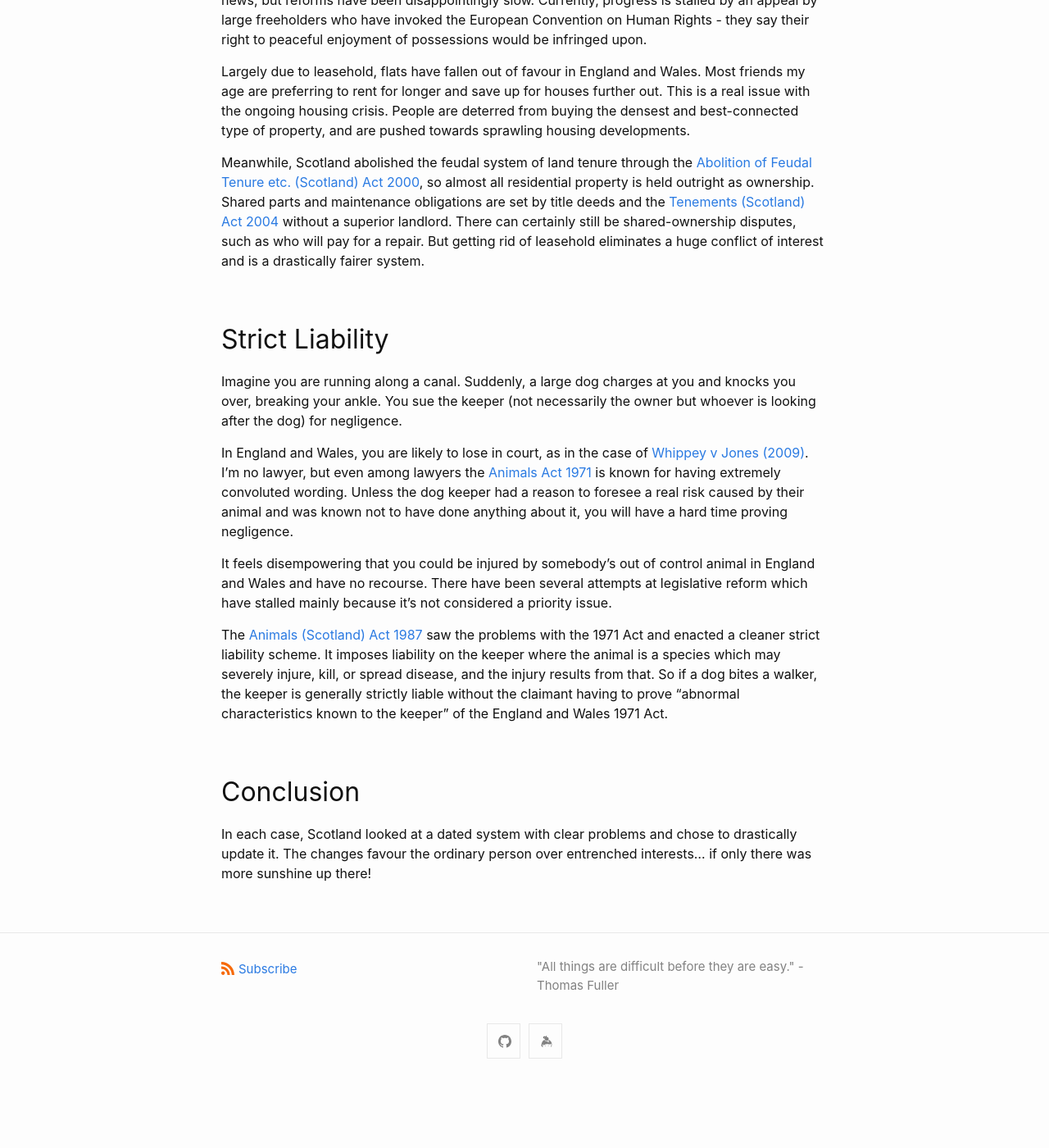
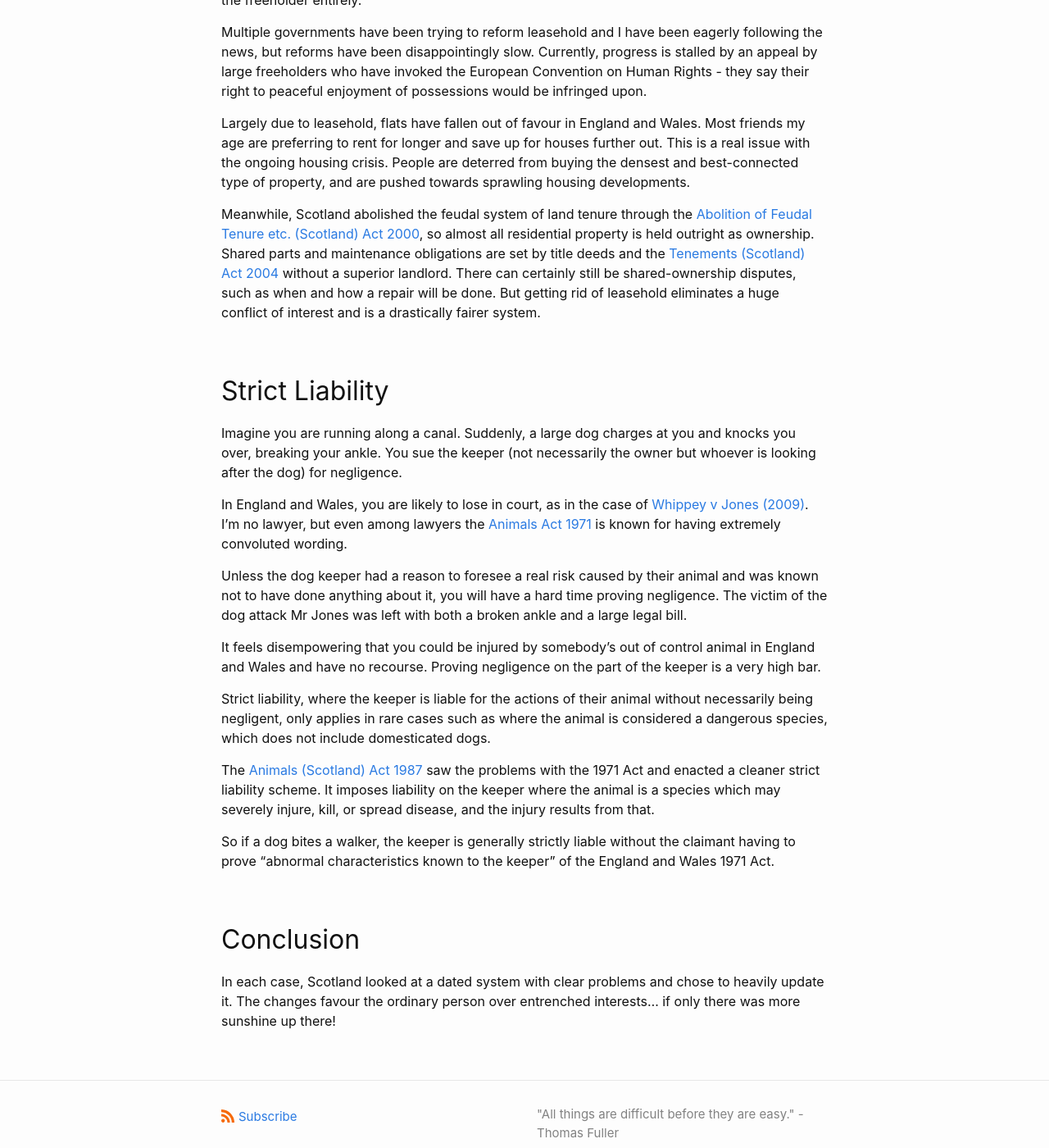
Before and after one commit to hyperreality/hyperreality.github.com, a Jekyll site: the page built from _posts/2026-08-09-scots-law.md, in a window 1280 px wide and 1400 px high, scrolled down 1433 px. Shown: the whole window at 82% size. Built offline with Jekyll 4.4.1, drawn with Linux system fonts in a browser that asks for light colours; before the commit the page ends 2759 px from its top, so only the background shows below that; some of the changed text lies outside the part shown.

```diff
--- a/_posts/2026-08-09-scots-law.md
+++ b/_posts/2026-08-09-scots-law.md
@@ -15,7 +15,9 @@
 
 The [Countryside and Rights of Way Act 2000](https://en.wikipedia.org/wiki/Countryside_and_Rights_of_Way_Act_2000) was the last major expansion of public access rights in England and Wales. It granted access on foot only to specific categories of land (mountain, moor, heath, and registered common land) that make up about 8% of the country.
 
-Contrast the situation in Scotland, which has a broad right to roam. The [Land Reform (Scotland) Act 2003](https://en.wikipedia.org/wiki/Land_Reform_(Scotland)_Act_2003) created a right of responsible access to almost all land. Essentially it defines the few places where you can't go, rather than a few places where you can. The act includes cyclists and horse riders, who are limited to bridleways in England and Wales, and [wild camping](https://en.wikipedia.org/wiki/Wild_camping) is also permitted in Scotland.
+Contrast the situation in Scotland, which has a broad right to roam. The [Land Reform (Scotland) Act 2003](https://en.wikipedia.org/wiki/Land_Reform_(Scotland)_Act_2003) created a right of responsible access to most land. Essentially it defines the few places where you can't go (e.g. private gardens, crop fields, schools), rather than the few places where you can.
+
+The Scottish act includes cyclists and horse riders, who are mainly limited to bridleways in England and Wales which make up just 22% of the rights of way network. [Wild camping](https://en.wikipedia.org/wiki/Wild_camping) is also permitted in Scotland.
 
 The core duty is mutual "responsible" conduct governed by the Scottish Outdoor Access Code. While this can lead to landowner disputes, I see the Scottish model as a far better balance between public enjoyment and landowners' interests.
 
@@ -31,18 +33,24 @@
 
 Largely due to leasehold, flats have fallen out of favour in England and Wales. Most friends my age are preferring to rent for longer and save up for houses further out. This is a real issue with the ongoing housing crisis. People are deterred from buying the densest and best-connected type of property, and are pushed towards sprawling housing developments.
 
-Meanwhile, Scotland abolished the feudal system of land tenure through the [Abolition of Feudal Tenure etc. (Scotland) Act 2000](https://en.wikipedia.org/wiki/Abolition_of_Feudal_Tenure_etc._(Scotland)_Act_2000), so almost all residential property is held outright as ownership. Shared parts and maintenance obligations are set by title deeds and the [Tenements (Scotland) Act 2004](https://en.wikipedia.org/wiki/Tenements_(Scotland)_Act_2004) without a superior landlord. There can certainly still be shared-ownership disputes, such as who will pay for a repair. But getting rid of leasehold eliminates a huge conflict of interest and is a drastically fairer system.
+Meanwhile, Scotland abolished the feudal system of land tenure through the [Abolition of Feudal Tenure etc. (Scotland) Act 2000](https://en.wikipedia.org/wiki/Abolition_of_Feudal_Tenure_etc._(Scotland)_Act_2000), so almost all residential property is held outright as ownership. Shared parts and maintenance obligations are set by title deeds and the [Tenements (Scotland) Act 2004](https://en.wikipedia.org/wiki/Tenements_(Scotland)_Act_2004) without a superior landlord. There can certainly still be shared-ownership disputes, such as when and how a repair will be done. But getting rid of leasehold eliminates a huge conflict of interest and is a drastically fairer system.
 
 ## Strict Liability
 
 Imagine you are running along a canal. Suddenly, a large dog charges at you and knocks you over, breaking your ankle. You sue the keeper (not necessarily the owner but whoever is looking after the dog) for negligence.
 
-In England and Wales, you are likely to lose in court, as in the case of [Whippey v Jones (2009)](https://www.sleeblackwell.co.uk/legal-articles/when-good-dogs-go-bad). I'm no lawyer, but even among lawyers the [Animals Act 1971](https://en.wikipedia.org/wiki/Animals_Act_1971) is known for having extremely convoluted wording. Unless the dog keeper had a reason to foresee a real risk caused by their animal and was known not to have done anything about it, you will have a hard time proving negligence.
+In England and Wales, you are likely to lose in court, as in the case of [Whippey v Jones (2009)](https://www.sleeblackwell.co.uk/legal-articles/when-good-dogs-go-bad). I'm no lawyer, but even among lawyers the [Animals Act 1971](https://en.wikipedia.org/wiki/Animals_Act_1971) is known for having extremely convoluted wording.
 
-It feels disempowering that you could be injured by somebody's out of control animal in England and Wales and have no recourse. There have been several attempts at legislative reform which have stalled mainly because it's not considered a priority issue.
+Unless the dog keeper had a reason to foresee a real risk caused by their animal and was known not to have done anything about it, you will have a hard time proving negligence. The victim of the dog attack Mr Jones was left with both a broken ankle and a large legal bill.
 
-The [Animals (Scotland) Act 1987](https://shepwedd.com/knowledge/civil-liability-animals/) saw the problems with the 1971 Act and enacted a cleaner strict liability scheme. It imposes liability on the keeper where the animal is a species which may severely injure, kill, or spread disease, and the injury results from that. So if a dog bites a walker, the keeper is generally strictly liable without the claimant having to prove "abnormal characteristics known to the keeper" of the England and Wales 1971 Act.
+It feels disempowering that you could be injured by somebody's out of control animal in England and Wales and have no recourse. Proving negligence on the part of the keeper is a very high bar.
+
+Strict liability, where the keeper is liable for the actions of their animal without necessarily being negligent, only applies in rare cases such as where the animal is considered a dangerous species, which does not include domesticated dogs.
+
+The [Animals (Scotland) Act 1987](https://shepwedd.com/knowledge/civil-liability-animals/) saw the problems with the 1971 Act and enacted a cleaner strict liability scheme. It imposes liability on the keeper where the animal is a species which may severely injure, kill, or spread disease, and the injury results from that.
+
+So if a dog bites a walker, the keeper is generally strictly liable without the claimant having to prove "abnormal characteristics known to the keeper" of the England and Wales 1971 Act.
 
 ## Conclusion
 
-In each case, Scotland looked at a dated system with clear problems and chose to drastically update it. The changes favour the ordinary person over entrenched interests... if only there was more sunshine up there!
+In each case, Scotland looked at a dated system with clear problems and chose to heavily update it. The changes favour the ordinary person over entrenched interests... if only there was more sunshine up there!
```
Also changed, not shown: _posts/2026-09-12-vanguard-way.md (added, +63 -0 lines), assets/vanguard/WhatsApp Image 2026-09-08 at 20.04.16.jpeg (added), assets/vanguard/cuckmere.jpeg (added), assets/vanguard/hightrinity.jpeg (added), assets/vanguard/llamas.jpeg (added), assets/vanguard/longman.jpeg (added), assets/vanguard/sandstone.jpeg (added), assets/vanguard/sevensisters.jpeg (added).
